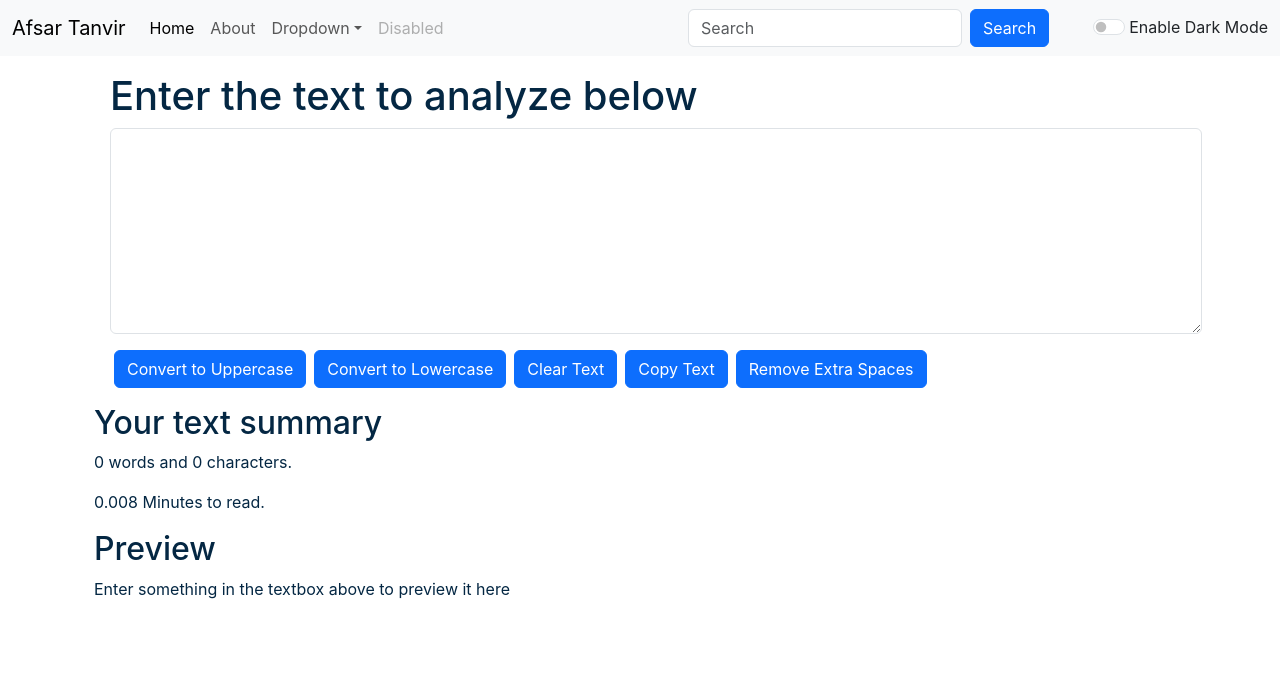
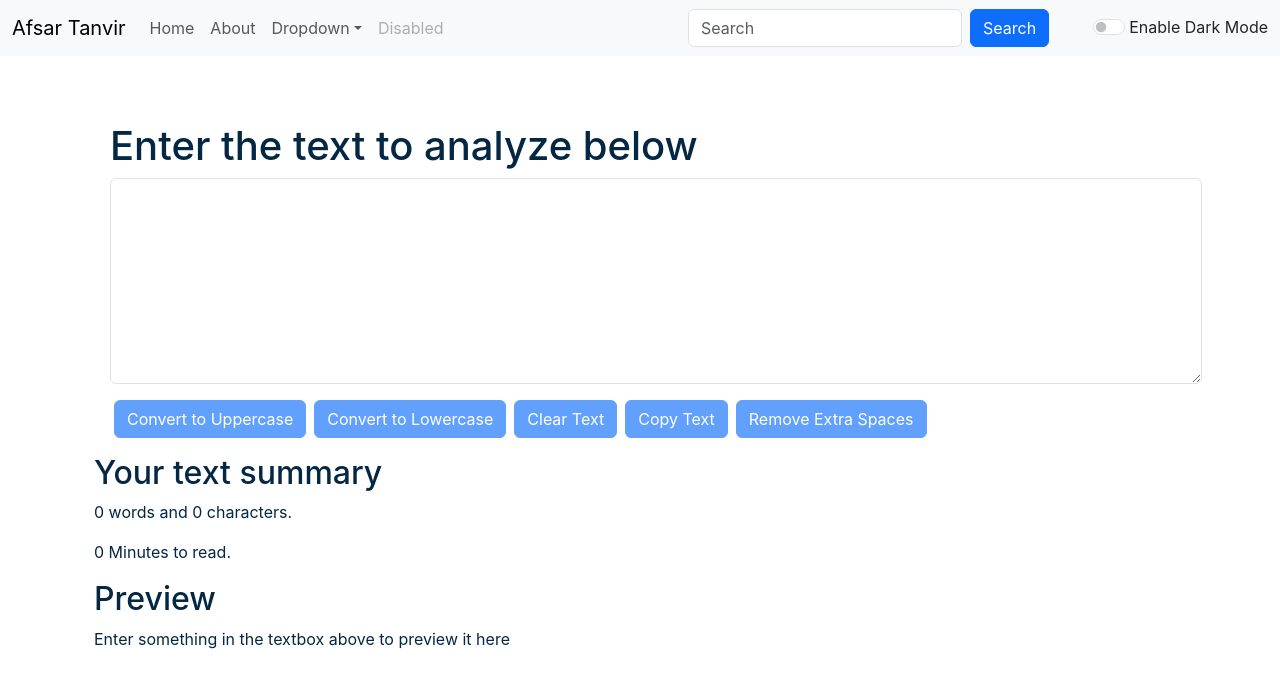
Before and after one commit to AfsarTanvir/React-Basic, a React (Create React App) app in the folder my-react-app/: page / in a window 1280 px wide. Shown: the top 688 px of the page. Built offline with nearby package versions, Linux system fonts and the light colour scheme.

Commit message:
Improving Alert, Navbar, TextForm files

```diff
--- a/my-react-app/src/components/Alert.js
+++ b/my-react-app/src/components/Alert.js
@@ -6,14 +6,16 @@ function Alert(props) {
     return lower.charAt(0).toUpperCase() + lower.slice(1);
   };
   return (
-    props.alert && (
+    <div style={{ height: "50px" }}>
+      {props.alert && (
         <div
           className={`alert alert-${props.alert.type} alert-dismissible fade show`}
           role="alert"
         >
           <strong>{capitalize(props.alert.type)}</strong>: {props.alert.msg}
         </div>
-    )
+      )}
+    </div>
   );
 }
 
--- a/my-react-app/src/components/Navbar.js
+++ b/my-react-app/src/components/Navbar.js
@@ -28,7 +28,7 @@ export default function Navbar({
         <div className="collapse navbar-collapse" id="navbarSupportedContent">
           <ul className="navbar-nav me-auto mb-2 mb-lg-0">
             <li className="nav-item">
-              <Link className="nav-link active" aria-current="page" to="/">
+              <Link className="nav-link" aria-current="page" to="/">
                 Home
               </Link>
             </li>
--- a/my-react-app/src/components/TextForm.js
+++ b/my-react-app/src/components/TextForm.js
@@ -15,7 +15,6 @@ export default function TextForm(parameters) {
     let newText = text.toLowerCase();
     setText(newText);
     parameters.showAlert("Converted to lowercase!", "success");
-
   };
 
   // Clear The Text
@@ -34,8 +33,8 @@ export default function TextForm(parameters) {
   const handleCopyText = () => {
     var text = document.getElementById("myBox");
     text.select();
-    text.setSelectionRange(0, 9999);
     navigator.clipboard.writeText(text.value);
+    document.getSelection().removeAllRanges();
     parameters.showAlert("Copied to Clipboard!", "success");
   };
 
@@ -67,19 +66,39 @@ export default function TextForm(parameters) {
             rows="8"
           ></textarea>
         </div>
-        <button className="btn btn-primary mx-1" onClick={handleUpClick}>
+        <button
+          className="btn btn-primary mx-1"
+          disabled={text.length === 0}
+          onClick={handleUpClick}
+        >
           Convert to Uppercase
         </button>
-        <button className="btn btn-primary mx-1" onClick={handleLoClick}>
+        <button
+          className="btn btn-primary mx-1"
+          disabled={text.length === 0}
+          onClick={handleLoClick}
+        >
           Convert to Lowercase
         </button>
-        <button className="btn btn-primary mx-1" onClick={handleClearClick}>
+        <button
+          className="btn btn-primary mx-1"
+          disabled={text.length === 0}
+          onClick={handleClearClick}
+        >
           Clear Text
         </button>
-        <button className="btn btn-primary mx-1" onClick={handleCopyText}>
+        <button
+          className="btn btn-primary mx-1"
+          disabled={text.length === 0}
+          onClick={handleCopyText}
+        >
           Copy Text
         </button>
-        <button className="btn btn-primary mx-1" onClick={handleExtraSpace}>
+        <button
+          className="btn btn-primary mx-1"
+          disabled={text.length === 0}
+          onClick={handleExtraSpace}
+        >
           Remove Extra Spaces
         </button>
       </div>
@@ -94,7 +113,13 @@ export default function TextForm(parameters) {
             : 0}{" "}
           words and {text.length} characters.
         </p>
-        <p>{0.008 * text.split(" ").length} Minutes to read.</p>
+        <p>
+          {0.008 *
+            text.split(/\s+/).filter((element) => {
+              return element.length !== 0;
+            }).length}{" "}
+          Minutes to read.
+        </p>
         <h2>Preview</h2>
         <p>
           {text.length > 0
```
Lines whose indentation alone changed are shown as unchanged.
